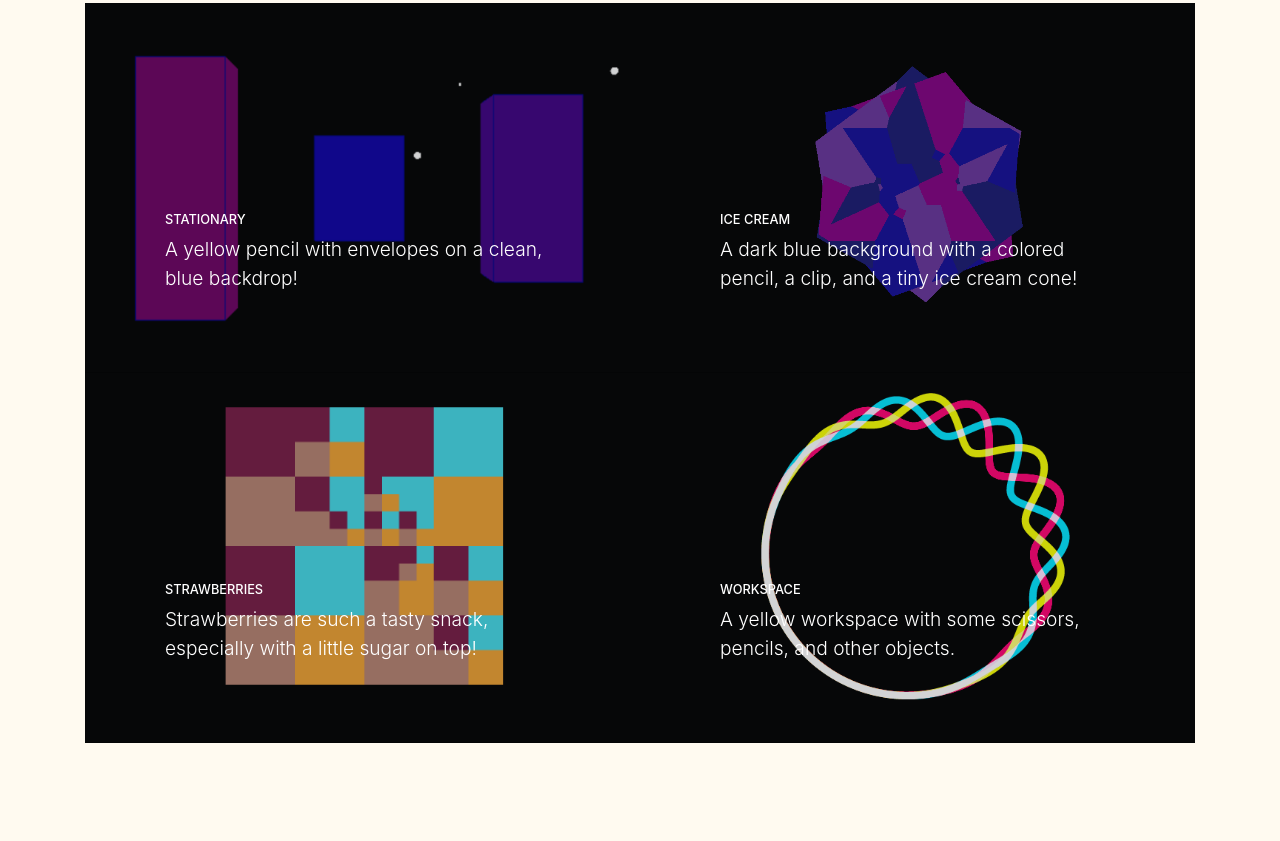
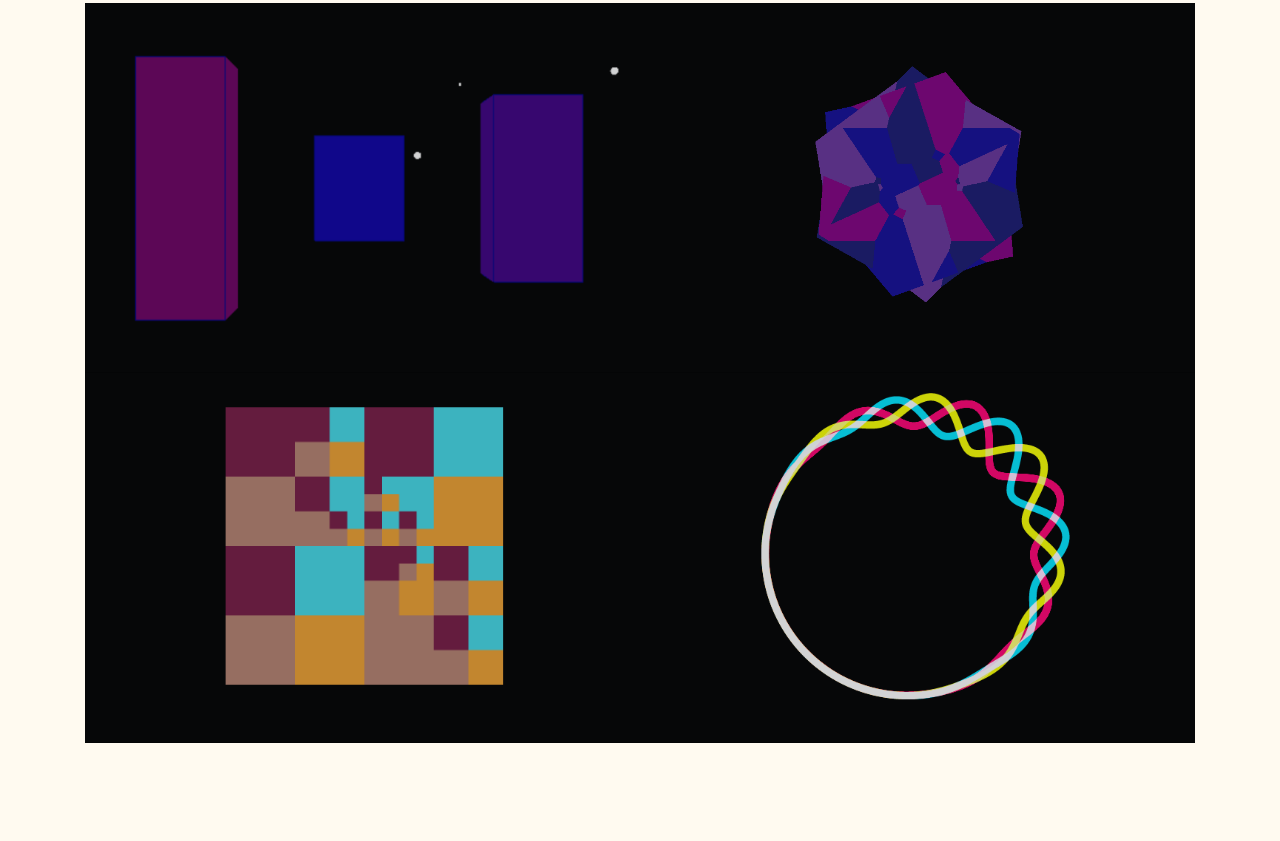
Before and after one commit to slunell/slunell.github.io, a website with bundled scripts: page index.html in a window 1280 px wide. Shown: the part 1042-1883 px from the top of the page. Built offline with nearby package versions, Linux system fonts and the light colour scheme.

Commit message:
removed desc

```diff
--- a/index.html
+++ b/index.html
@@ -106,8 +106,8 @@
                     <a class="portfolio-item" href="http://scottlunell.com/frequencies">
               <span class="caption">
                 <span class="caption-content">
-                  <h2>Stationary</h2>
-                  <p class="mb-0">A yellow pencil with envelopes on a clean, blue backdrop!</p>
+                  <h2></h2>
+                  <p class="mb-0"></p>
                 </span>
               </span>
               <img class="img-fluid" src="img/diffFreq.PNG" alt="">
@@ -117,8 +117,8 @@
                     <a class="portfolio-item" href="http://scottlunell.com/expand">
               <span class="caption">
                 <span class="caption-content">
-                  <h2>Ice Cream</h2>
-                  <p class="mb-0">A dark blue background with a colored pencil, a clip, and a tiny ice cream cone!</p>
+                  <h2></h2>
+                  <p class="mb-0"></p>
                 </span>
               </span>
               <img class="img-fluid" src="img/expand.PNG" alt="">
@@ -128,8 +128,8 @@
                     <a class="portfolio-item" href="http://scottlunell.com/boxes">
               <span class="caption">
                 <span class="caption-content">
-                  <h2>Strawberries</h2>
-                  <p class="mb-0">Strawberries are such a tasty snack, especially with a little sugar on top!</p>
+                  <h2></h2>
+                  <p class="mb-0"></p>
                 </span>
               </span>
               <img class="img-fluid" src="img/boxes.PNG" alt="">
@@ -139,8 +139,8 @@
                     <a class="portfolio-item" href="http://scottlunell.com/ring">
               <span class="caption">
                 <span class="caption-content">
-                  <h2>Workspace</h2>
-                  <p class="mb-0">A yellow workspace with some scissors, pencils, and other objects.</p>
+                  <h2></h2>
+                  <p class="mb-0"></p>
                 </span>
               </span>
               <img class="img-fluid" src="img/rings.PNG" alt="">
```
